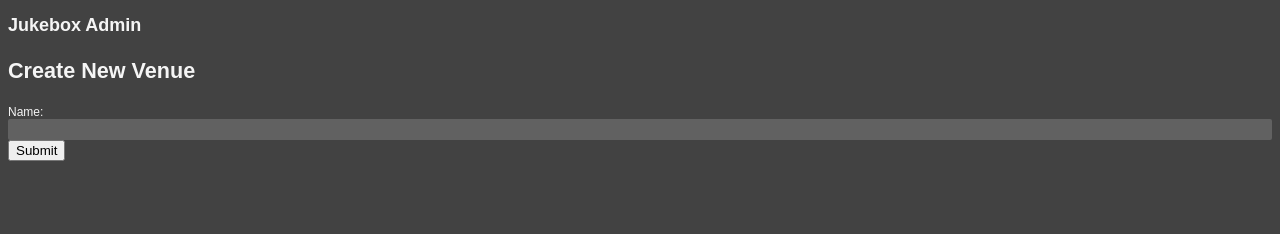
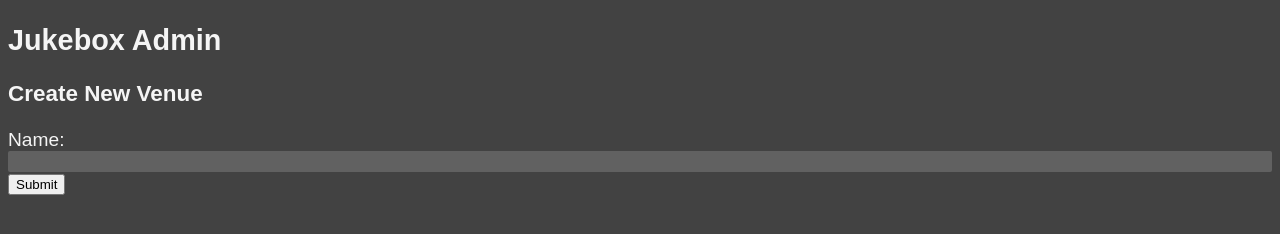
Before and after one commit to ebhardjan/DigitalJukebox, a website: page public/host_logged_in.html in a window 1280 px wide. Drawn offline with nearby package versions, Linux system fonts and the light colour scheme; no server answers.

Commit message:
font-size

```diff
--- a/public/style/common.css
+++ b/public/style/common.css
@@ -2,8 +2,15 @@ body {
     background-color: #424242;
     color: #F5F5F5;
     font-family: 'Khula', sans-serif;
-    font-size: 75%;
+    font-size: 1.2em;
     max-height: 100vh;
+}
+
+h2 {
+}
+
+h3 {
+    margin: 1em 0;
 }
 
 .box {
@@ -42,10 +49,6 @@ div.header-small > #logo-small {
     margin-left: 0;
 }
 
-h3 {
-    margin: 1em 0;
-    font-size: 1.8em;
-}
 
 input[type=text] {
     background-color: #616161;
```
